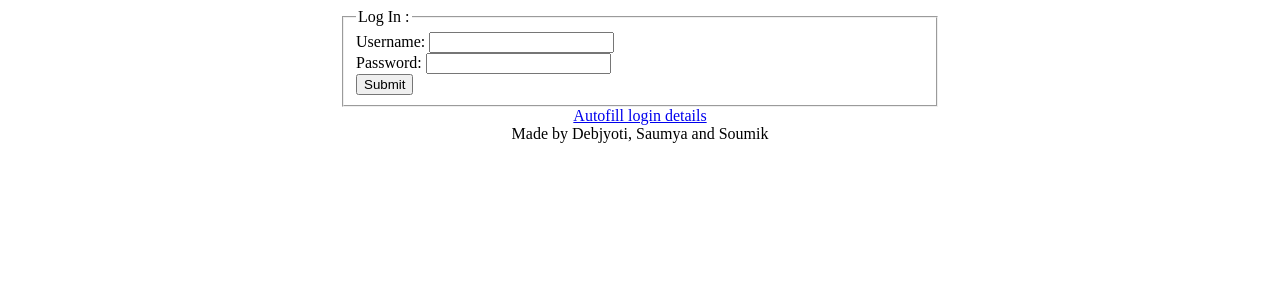
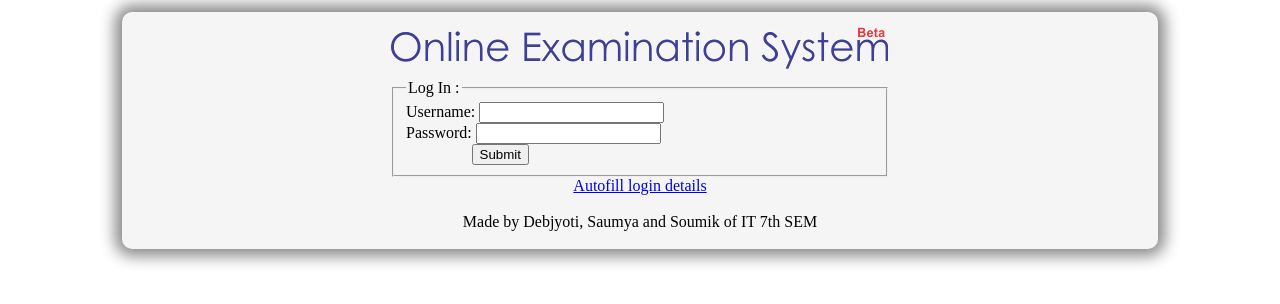
Before and after one commit to soumikgh/oes, a PHP site: page / in a window 1280 px wide. Shown: the top 304 px of the page. Run offline with PHP 8.4, Linux system fonts and the light colour scheme.

Commit message:
Added some new classes in the style.css, changed the design of the page, implimented css3, designed the error outputs, designed and uploaded the logo.

```diff
--- a/index.php
+++ b/index.php
@@ -10,7 +10,7 @@ if(!isset($_SESSION['user_id']) && isset($_REQUEST['user']))
 	$qr->execute(array($_REQUEST['user']));
 	switch($qr->rowCount())
 	{
-		case 0: $out .= "The user does not exist.";
+		case 0: $out .= "<center><h3 class='ShowError'>The user does not exist.</h3></center>";
 		break;
 		case 1: $result = $qr->fetch(PDO::FETCH_ASSOC);
 				if(strcmp($_REQUEST['pass'], $result['user_pass']) == 0)
@@ -25,10 +25,10 @@ if(!isset($_SESSION['user_id']) && isset($_REQUEST['user']))
 				}
 				else
 				{
-					$out .= "Password does not match with our records.";
+					$out .= "<center><h3 class='ShowError'>Password does not match with our records.</h3></center>";
 				}
 				break;
-		default:$out .= "An unexpected error has occured: More than one entry for same user. <br />Please contact admin with your details";
+		default:$out .= "<center><h3 class='ShowError'>An unexpected error has occured: More than one entry for same user. <br />Please contact admin with your details</h3></center>";
 	}
 }
 
@@ -40,12 +40,12 @@ if(!empty($out))
 	echo "<div class='error'>{$out}</div>";
 }
 ?>
-<form name="loginForm" method="post" action="./index.php">
+<form name="loginForm" method="post" action="./index.php" class="LoginForm" >
 <fieldset>
 <legend>Log In :</legend>
 Username: <input type="text" name="user" id="user" /><br />
 Password: <input type="password" name="pass" id="pass" /><br />
-<input type="submit" value="Submit" name="submit" />
+<span class="LoginFormSubmit"></span><input type="submit" value="Submit" name="submit"  />
 </fieldset>
 </form>
 <div class="center">
--- a/style.css
+++ b/style.css
@@ -8,6 +8,41 @@
 body {
 	margin-left:auto;
 	margin-right:auto;
-	width: 600px;
+	margin-top:0%;
+	width: 90%;
 
 }
+.wraper {
+	width:90%;
+	background-color:#F5F5F5;
+	margin-left:auto;
+	margin-right:auto;
+	-webkit-border-radius: 10px;
+	-moz-border-radius: 10px;
+	border-radius: 10px;
+	-moz-box-shadow: 0 0 15px 7px #888;
+	-webkit-box-shadow: 0 0 15px 7px#888;
+	box-shadow: 0 0 15px 7px #888;
+	margin-top:1%;
+	margin-bottom:1%;
+}
+
+.LoginForm {
+	width:500px;
+	margin-left:auto;
+	margin-right:auto;
+}
+
+.LoginFormSubmit {
+	padding-left:14%;
+
+}
+
+.logo {
+	padding-top:15px;
+	padding-bottom:10px;
+}
+
+.ShowError {
+	color:#ED3237;
+}
--- a/template/footer.php
+++ b/template/footer.php
@@ -1,3 +1,6 @@
-<div class="center">Made by Debjyoti, Saumya and Soumik</div>
+<br  />
+<div class="center">Made by Debjyoti, Saumya and Soumik of IT 7th SEM</div>
+<br  />
+</div>
 </body>
 </html>
--- a/template/header.php
+++ b/template/header.php
@@ -6,3 +6,5 @@
 		<title><?php echo $title; ?></title>
 	</head>
 	<body>
+    <div class="wraper">
+    <center><img src="./images/logo.png" alt="logo" class="logo"/></center>
```
Also changed, not shown: images/logo.png (added).
